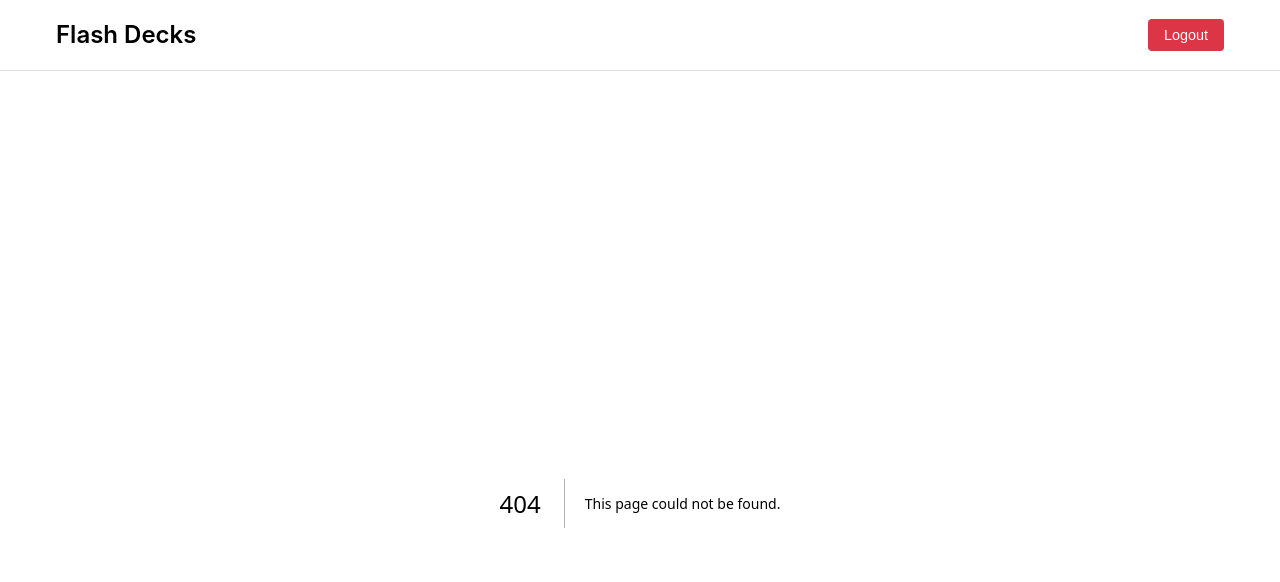
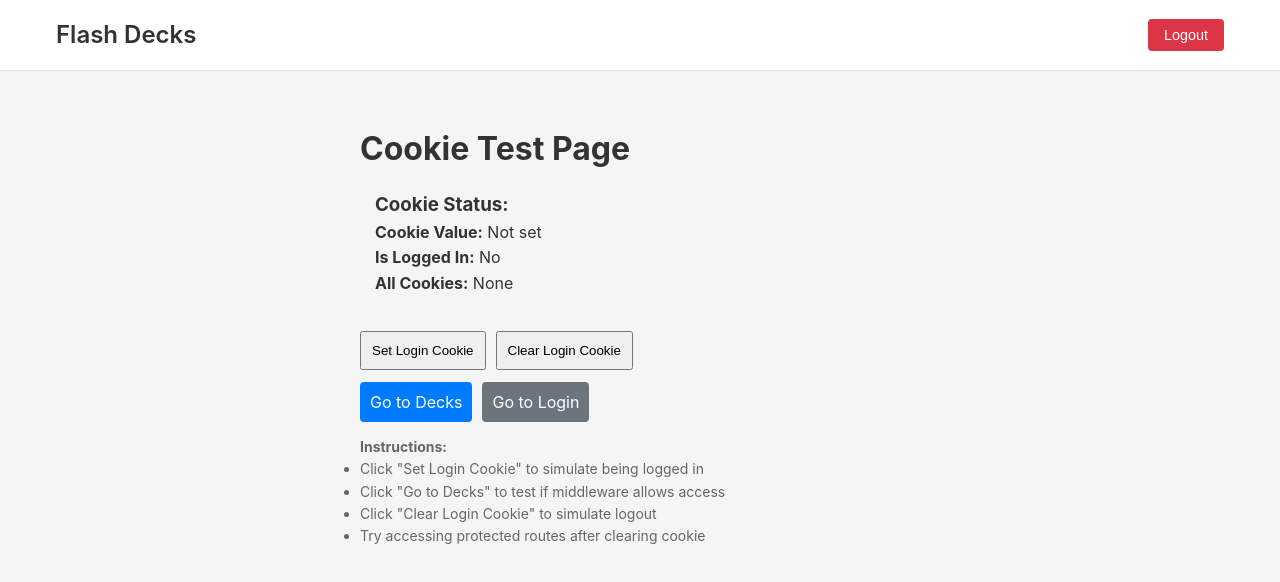
Before and after one commit to lordbuffcloud/testC, a Next.js app: page /cookie-test in a window 1280 px wide. Before the commit this address had no page. Shown: the top 582 px of the page. Built offline with nearby package versions, Linux system fonts and the light colour scheme.

Commit message:
Fix middleware and add cookie test page for debugging

```diff
--- /dev/null
+++ b/src/app/cookie-test/page.tsx
@@ -0,0 +1,73 @@
+'use client'
+
+import { useEffect, useState } from 'react'
+
+export default function CookieTest() {
+  const [cookieValue, setCookieValue] = useState('')
+  const [isLoggedIn, setIsLoggedIn] = useState(false)
+
+  useEffect(() => {
+    // Check if logged in cookie exists
+    const cookies = document.cookie.split(';')
+    const loggedInCookie = cookies.find(cookie => cookie.trim().startsWith('logged_in='))
+
+    if (loggedInCookie) {
+      const value = loggedInCookie.split('=')[1]
+      setCookieValue(value)
+      setIsLoggedIn(value === 'true')
+    }
+  }, [])
+
+  const clearCookie = () => {
+    document.cookie = 'logged_in=; path=/; max-age=0'
+    setCookieValue('')
+    setIsLoggedIn(false)
+  }
+
+  const setCookie = () => {
+    document.cookie = 'logged_in=true; path=/; max-age=86400'
+    setCookieValue('true')
+    setIsLoggedIn(true)
+  }
+
+  return (
+    <div style={{ padding: '20px', maxWidth: '600px', margin: '0 auto' }}>
+      <h1>Cookie Test Page</h1>
+
+      <div style={{ marginBottom: '20px', padding: '15px', backgroundColor: '#f5f5f5', borderRadius: '4px' }}>
+        <h3>Cookie Status:</h3>
+        <p><strong>Cookie Value:</strong> {cookieValue || 'Not set'}</p>
+        <p><strong>Is Logged In:</strong> {isLoggedIn ? 'Yes' : 'No'}</p>
+        <p><strong>All Cookies:</strong> {document.cookie || 'None'}</p>
+      </div>
+
+      <div style={{ marginBottom: '20px' }}>
+        <button onClick={setCookie} style={{ marginRight: '10px', padding: '10px' }}>
+          Set Login Cookie
+        </button>
+        <button onClick={clearCookie} style={{ padding: '10px' }}>
+          Clear Login Cookie
+        </button>
+      </div>
+
+      <div style={{ marginBottom: '20px' }}>
+        <a href="/decks" style={{ marginRight: '10px', padding: '10px', backgroundColor: '#007bff', color: 'white', textDecoration: 'none', borderRadius: '4px' }}>
+          Go to Decks
+        </a>
+        <a href="/simple-login" style={{ padding: '10px', backgroundColor: '#6c757d', color: 'white', textDecoration: 'none', borderRadius: '4px' }}>
+          Go to Login
+        </a>
+      </div>
+
+      <div style={{ fontSize: '14px', color: '#666' }}>
+        <p><strong>Instructions:</strong></p>
+        <ul>
+          <li>Click "Set Login Cookie" to simulate being logged in</li>
+          <li>Click "Go to Decks" to test if middleware allows access</li>
+          <li>Click "Clear Login Cookie" to simulate logout</li>
+          <li>Try accessing protected routes after clearing cookie</li>
+        </ul>
+      </div>
+    </div>
+  )
+}
```
Also changed, not shown: middleware.ts (+9 -6 lines).
